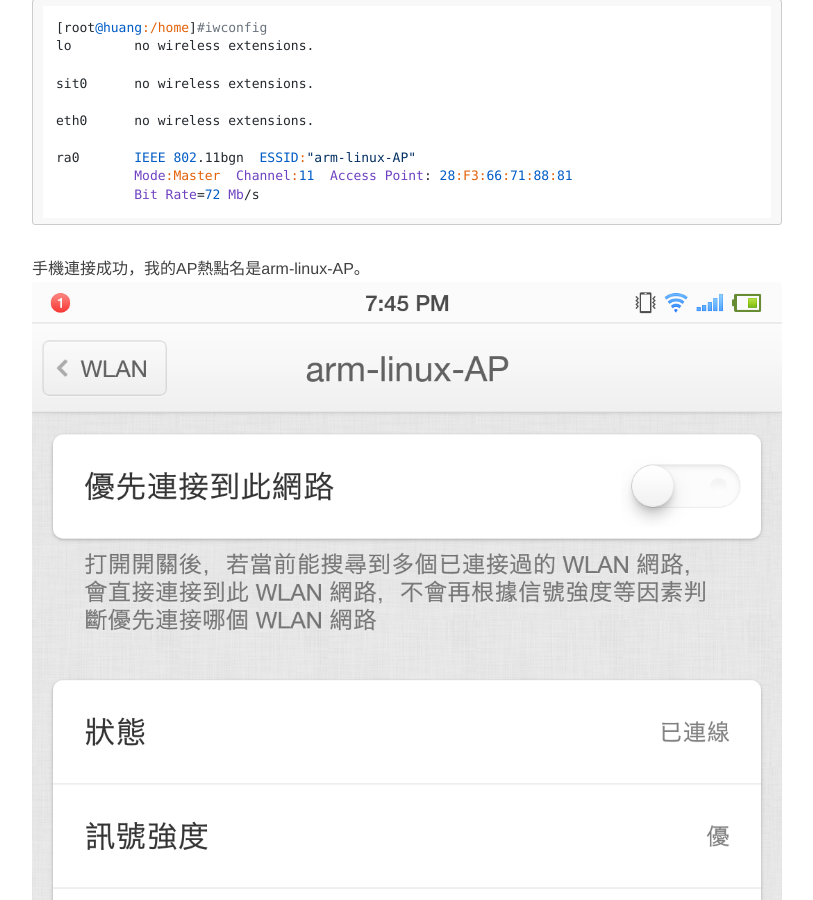
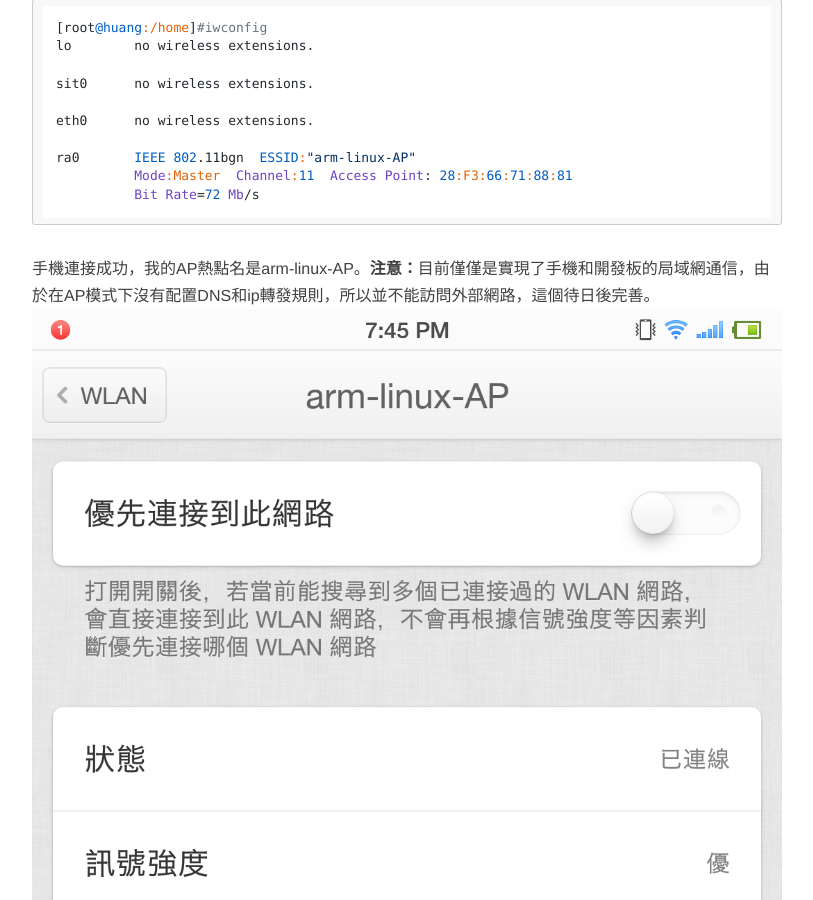
Before and after one commit to huangwenshan1999/huangwenshan1999.github.io, a Jekyll site: the page built from _posts/2018-04-20-mt7601u驅動移植.md, in a window 1280 px wide and 900 px high, scrolled down 9871 px. Shown: the whole window, without its empty margins (233-1046 px from the left). Built offline with Jekyll 4.4.1, drawn with Linux system fonts in a browser that asks for light colours; nearby versions of some CDN libraries; Markdown is read by kramdown in place of the engine named in the settings; comment, search, counter and statistics services are not loaded.

Commit message:
細節修正

````diff
--- a/_posts/2018-04-20-mt7601u驅動移植.md
+++ b/_posts/2018-04-20-mt7601u驅動移植.md
@@ -312,7 +312,7 @@ ra0       IEEE 802.11bgn  ESSID:"arm-linux-AP"
           Mode:Master  Channel:11  Access Point: 28:F3:66:71:88:81
           Bit Rate=72 Mb/s
 ```
-手機連接成功，我的AP熱點名是arm-linux-AP。
+手機連接成功，我的AP熱點名是arm-linux-AP。**注意：**目前僅僅是實現了手機和開發板的局域網通信，由於在AP模式下沒有配置DNS和ip轉發規則，所以並不能訪問外部網路，這個待日後完善。
 ![](https://github.com/huangwenshan1999/huangwenshan1999.github.io/raw/master/post_img/mt7601u/8.png)
 
 ping通手機。
````
